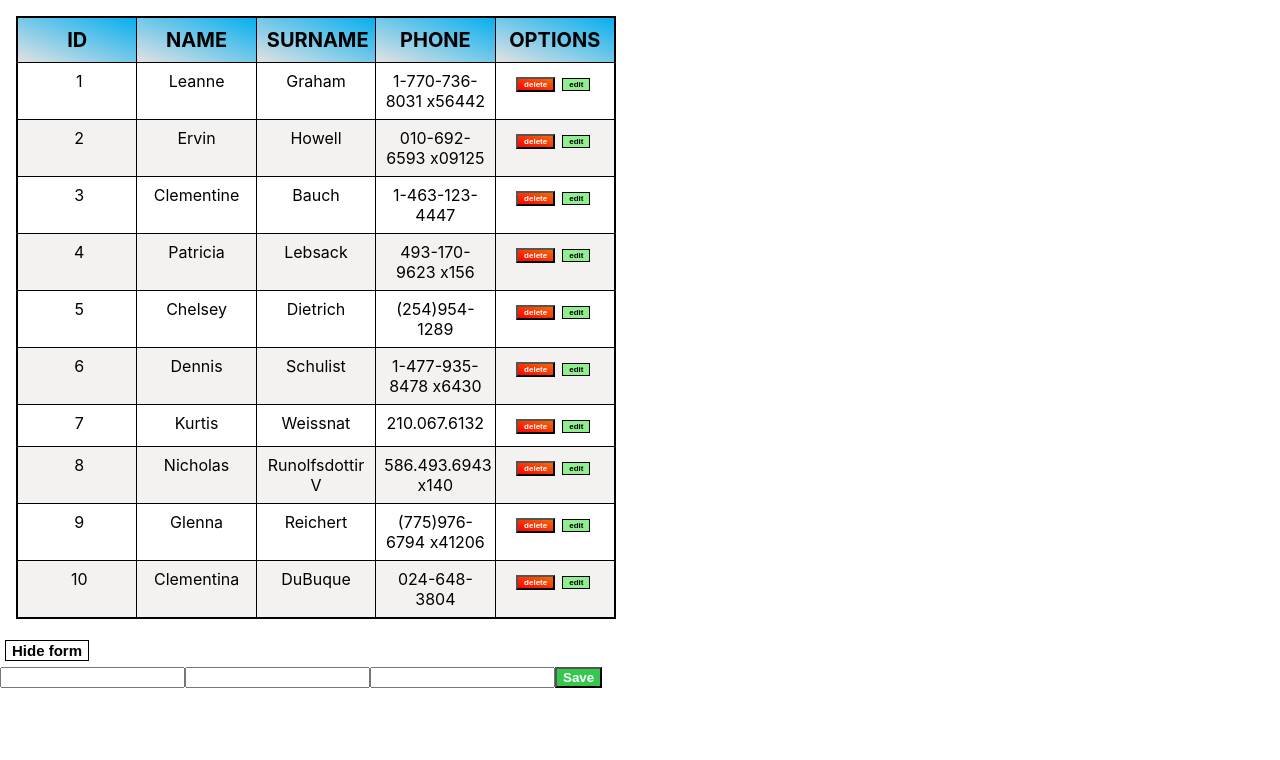
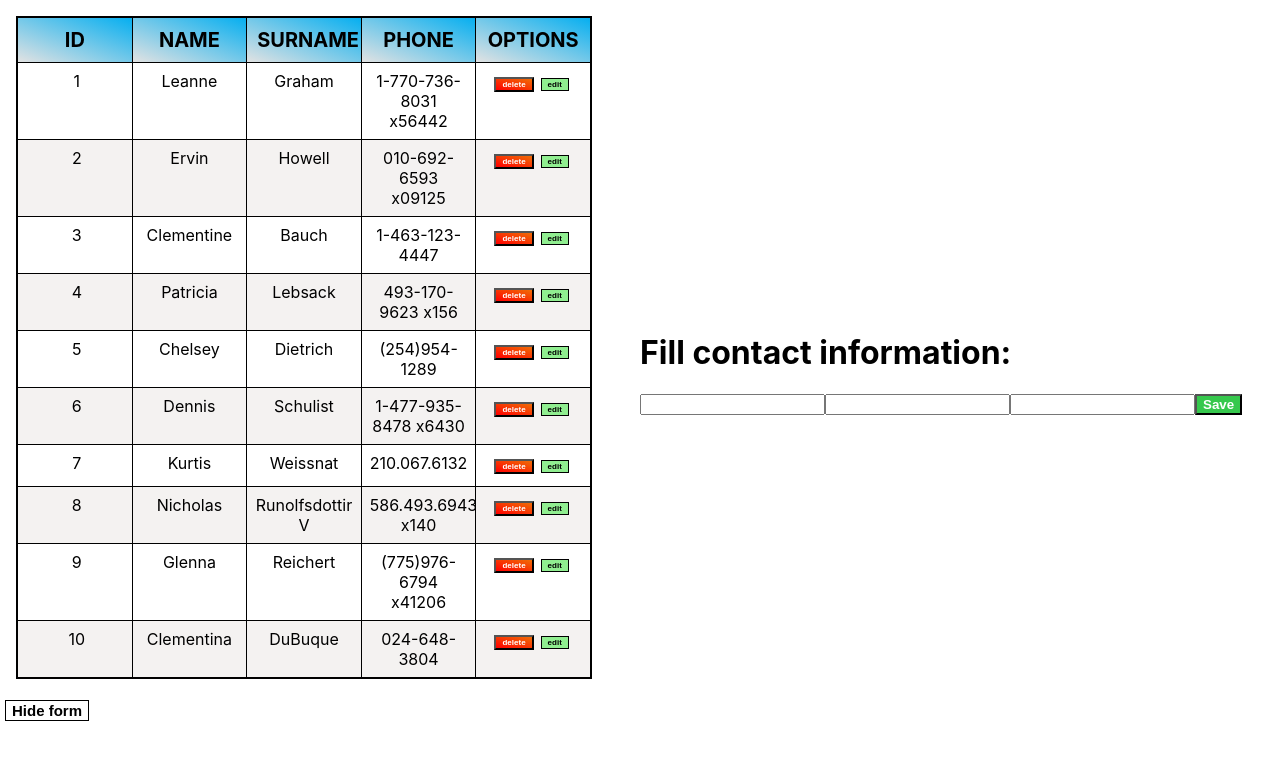
Before and after one commit to Masslou/ReactHillel, a React (Create React App) app in the folder contacts/: page / in a window 1280 px wide. Both pictures are taken after a click on the button "Add contact". Shown: the top 760 px of the page. Built offline with nearby package versions, Linux system fonts and the light colour scheme.

Commit message:
finished

```diff
--- a/contacts/src/components/ContactForm/ContactForm.js
+++ b/contacts/src/components/ContactForm/ContactForm.js
@@ -18,6 +18,7 @@ class ContactForm extends Component {
         const {contact} = this.props;
         return (
             <>
+                <h1>Fill contact information:</h1>
                 <form onSubmit={this.onFormSubmit}>
                     <input
                         type="text"
--- a/contacts/src/components/Contacts/Contacts.js
+++ b/contacts/src/components/Contacts/Contacts.js
@@ -88,7 +88,8 @@ class Contacts extends Component {
     render() {
         return (
             <>
-                <div className="left-menu-wrapper">
+                <div className="main-content-wrapper">
+                <div className="left-form-wrapper">
                     <div className="table-container">
                         <div className="flex-table header">
                             <div className="flex-row title">ID</div>
@@ -110,10 +111,7 @@ class Contacts extends Component {
                             onClick={this.onAddContact}>{!this.state.showContactForm ? 'Add contact' : 'Hide form'}</button>
                 </div>
 
-                <div className="right-menu-wrapper">
-
-                </div>
-
+                <div className="right-form-wrapper">
                     {
                         this.state.showContactForm ?
                             <ContactForm
@@ -121,6 +119,9 @@ class Contacts extends Component {
                                 onSave={this.onSave}
                                 onChange={this.onFormChange}/> : null
                     }
+                </div>
+                </div>
+
             </>
         );
     }
--- a/contacts/src/components/styles/contacts.css
+++ b/contacts/src/components/styles/contacts.css
@@ -159,4 +159,17 @@ div {
   font-weight: bold;
 }
 
+.main-content-wrapper {
+  display: flex;
+}
+
+.right-form-wrapper {
+  width: 50%;
+  margin: auto;
+}
+
+.left-form-wrapper {
+  width: 50%;
+}
+
 /*# sourceMappingURL=contacts.css.map */
--- a/contacts/src/components/styles/contacts.scss
+++ b/contacts/src/components/styles/contacts.scss
@@ -172,7 +172,7 @@ div {
   padding-right: 4px;
 }
 
-.add-user-btn{
+.add-user-btn {
   font-size: 15px;
   margin: 5px;
   background-color: #ffffff;
@@ -183,8 +183,20 @@ div {
   outline: none;
 }
 
-.form-submit-btn{
+.form-submit-btn {
   background-color: #36c84d;
   color: #FFF;
   font-weight: bold;
 }
+
+.main-content-wrapper{
+  display: flex;
+}
+.right-form-wrapper {
+  width: 50%;
+  margin: auto;
+}
+
+.left-form-wrapper {
+  width: 50%;
+}
```
Also changed, not shown: 1 other file (tests, documents, lock files or other folders). Lines whose indentation alone changed are shown as unchanged.
